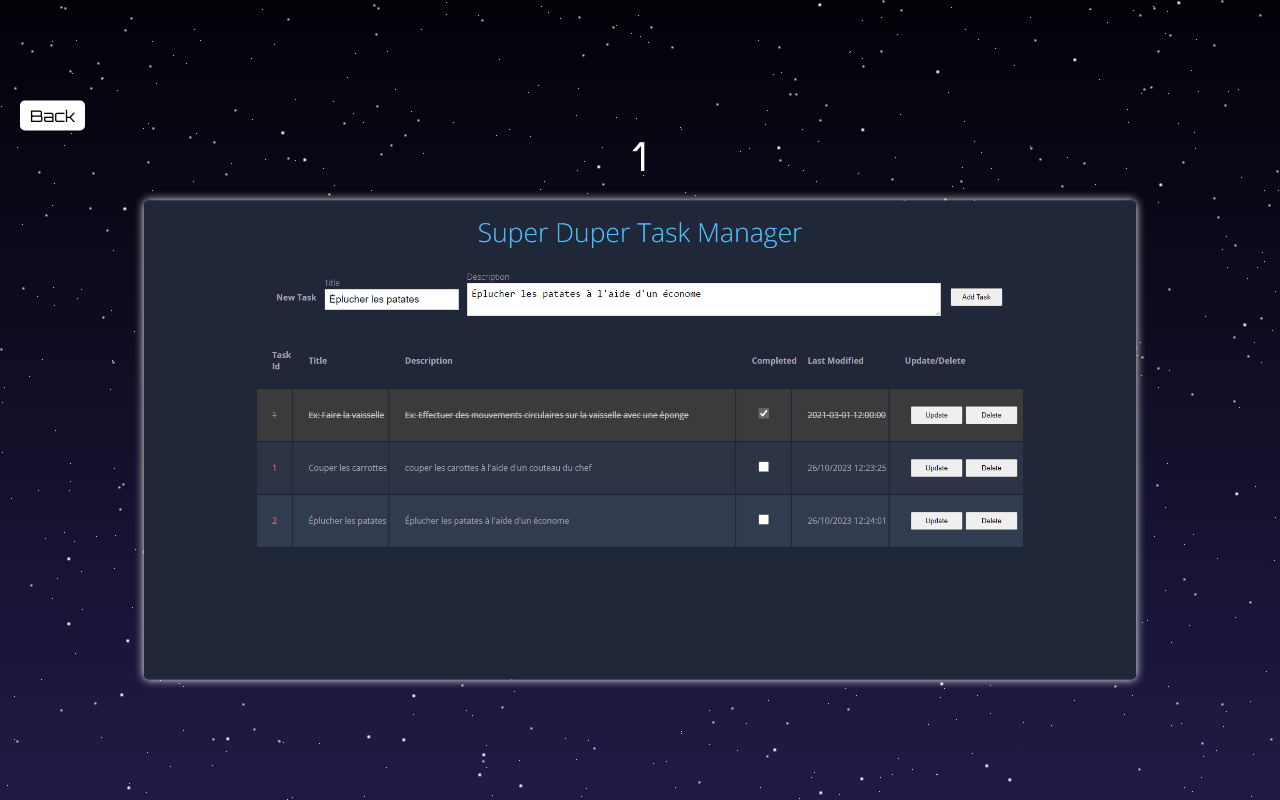
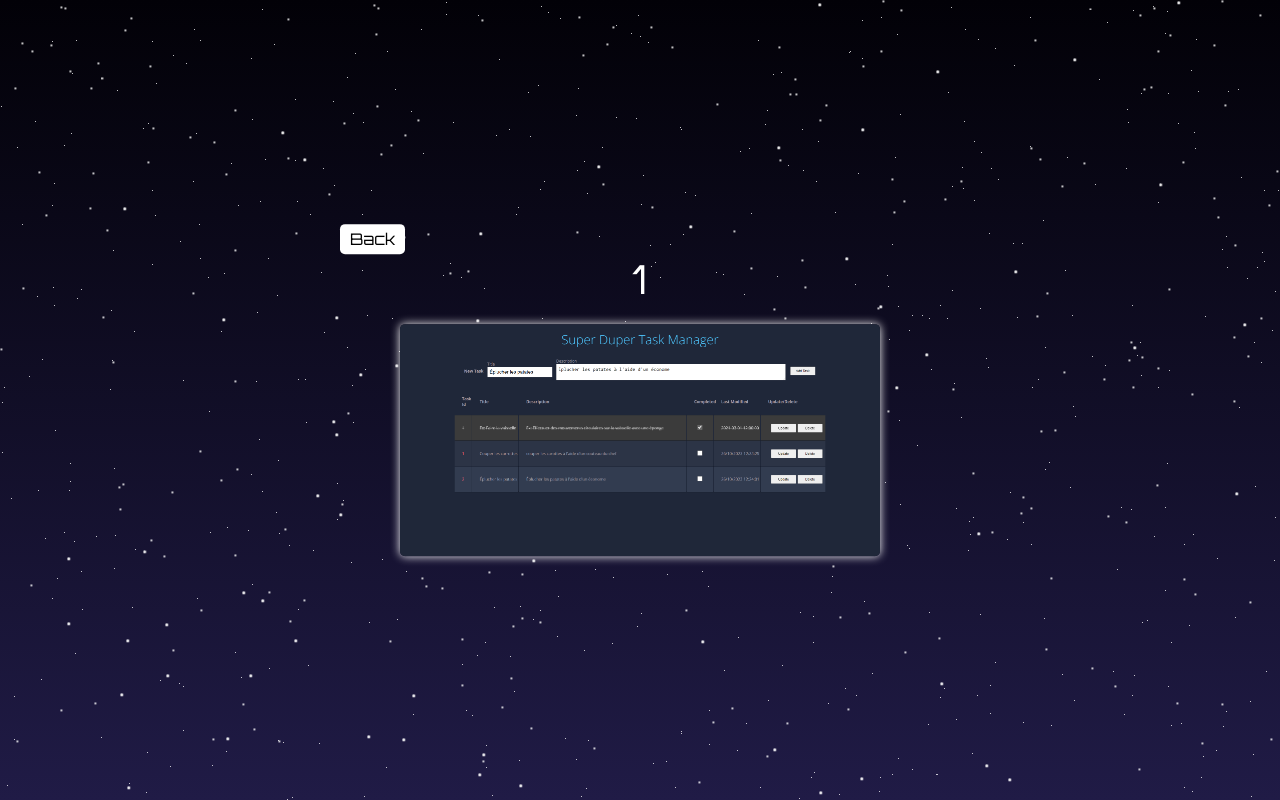
Before and after one commit to CusinierGeek/Portfolio, a Vue app: page /project/1 in a window 1280 px wide. Built offline with nearby package versions, Linux system fonts and the light colour scheme.

Commit message:
add width to porject container

```diff
--- a/src/views/Project.vue
+++ b/src/views/Project.vue
@@ -140,7 +140,7 @@ a {
 }
 
 .content-container {
-  width: 100%;
+  width: 50%;
   position: absolute;
   top: 50%;
   left: 50%;
@@ -172,7 +172,7 @@ a {
   }
 }
 @media (max-width: 768px) {
-  .content {
+  .content-container {
     width: 100%;
   }
   .project-image {
```
